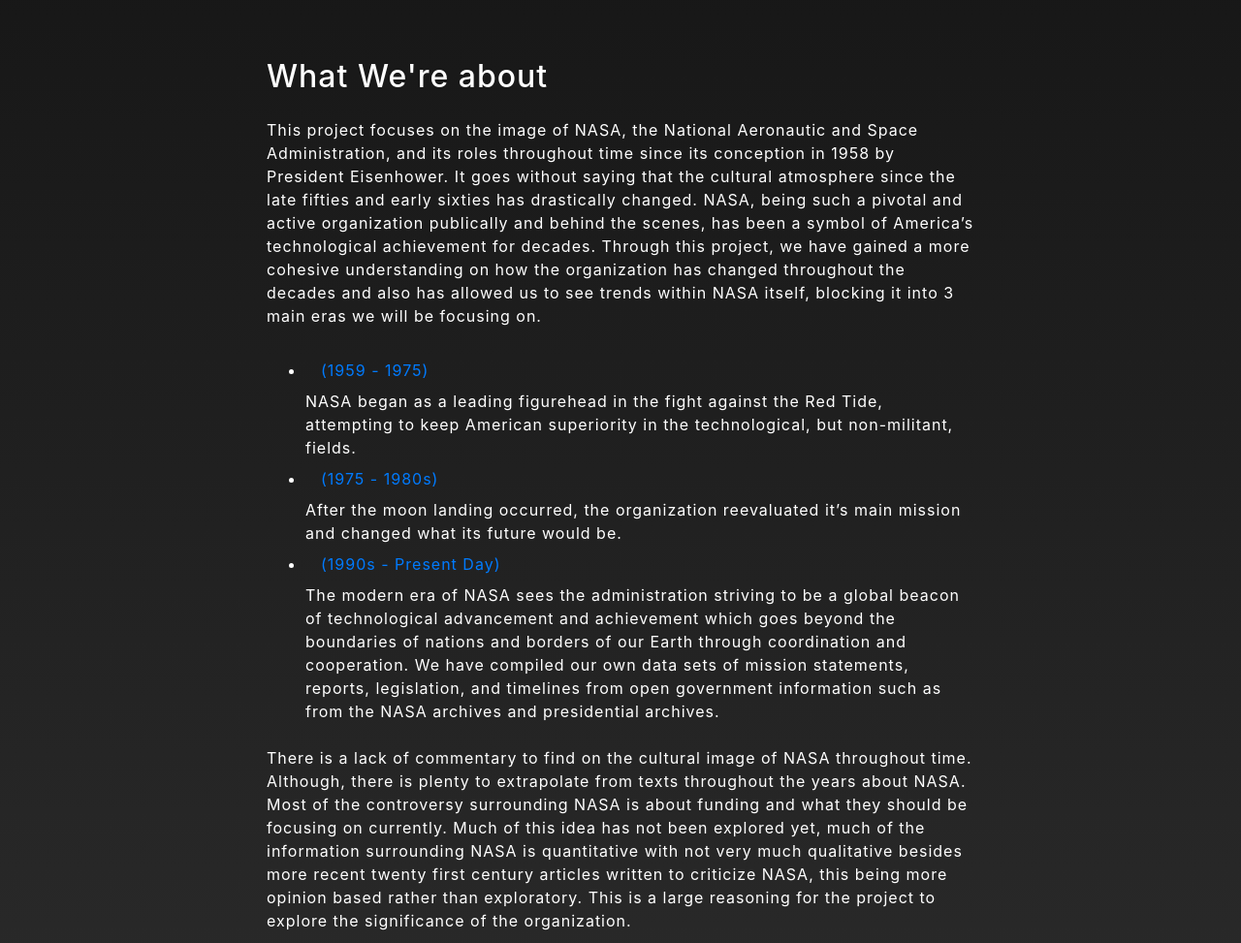
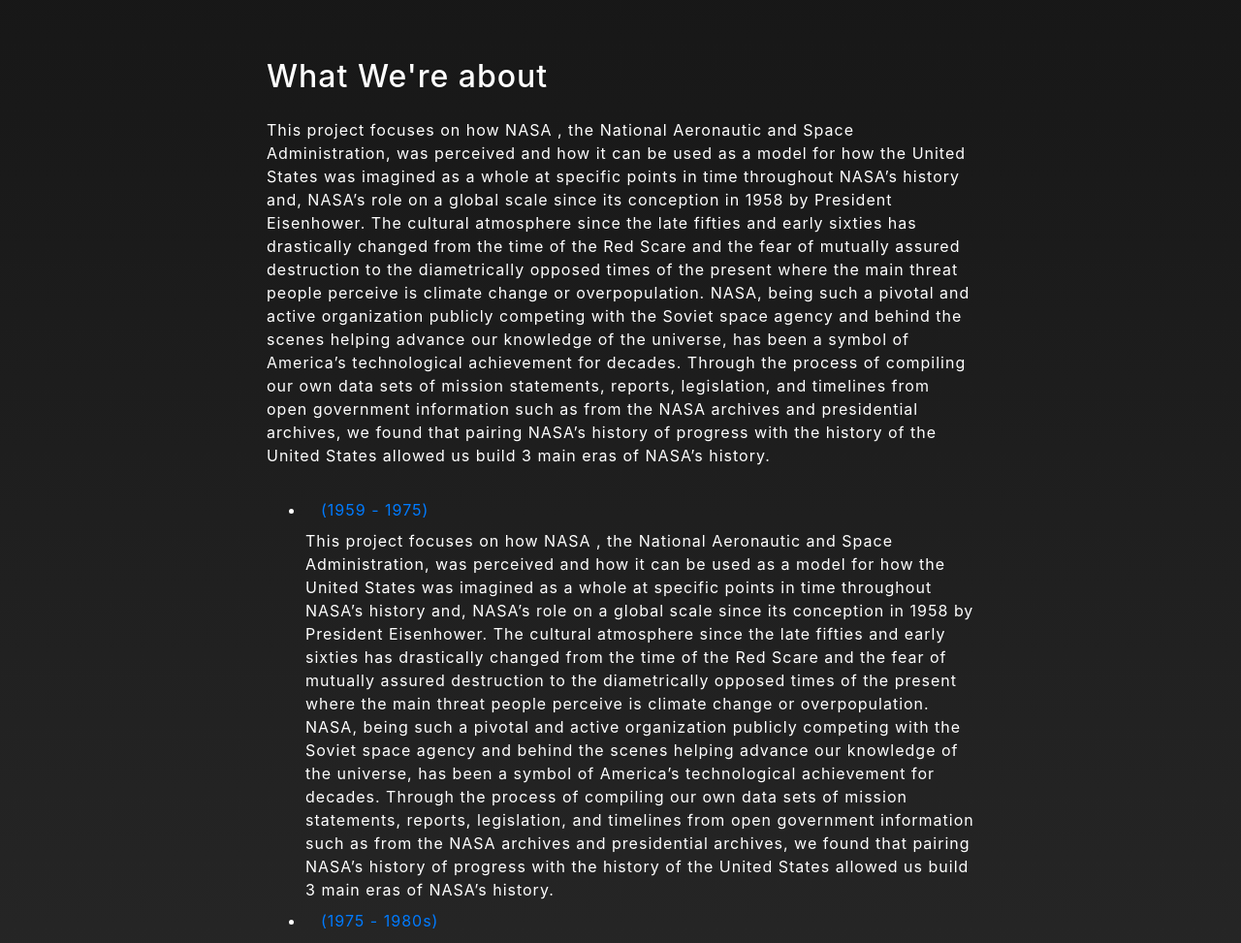
Before and after one commit to abraveteddybear/DT197NasaProgression, a website with bundled scripts: page index.html in a window 1280 px wide. Shown: the part 900-1873 px from the top of the page at 97% size. Built offline with nearby package versions, Linux system fonts and the light colour scheme; files whose address does not match are found by name.

Commit message:
Adding Intro

```diff
--- a/index.html
+++ b/index.html
@@ -87,23 +87,20 @@
         <div class="col-lg-8 mx-auto">
           <h2 class="text-white mb-4">What We're about</h2>
           <p class="text-white mb-4">
-              This project focuses on the image of NASA, the National Aeronautic and Space Administration,
-              and its roles throughout time since its conception in 1958 by President Eisenhower. It goes without saying that the cultural atmosphere since the
-               late fifties and early sixties has drastically changed. NASA, being such a pivotal and active organization publically and behind the scenes, has been
-               a symbol of America’s technological achievement for decades. Through this project, we have gained a more cohesive understanding on how the organization
-               has changed throughout the decades and also has allowed us to see trends within NASA itself, blocking it into 3 main eras we will
-               be focusing on.
+            This project focuses on how NASA , the National Aeronautic and Space Administration, was perceived and how it can be used as a model for how the United States was
+            imagined as a whole at specific points in time throughout NASA’s history and, NASA’s role on a global scale since its conception in 1958 by President Eisenhower. The
+            cultural atmosphere since the late fifties and early sixties has drastically changed from the time of the Red Scare and the fear of mutually assured destruction to the
+            diametrically opposed times of the present where the main threat people perceive is climate change or overpopulation. NASA, being such a pivotal and active organization
+            publicly competing with the Soviet space agency and behind the scenes helping advance our knowledge of the universe, has been a symbol of America’s technological achievement
+            for decades. Through the process of compiling our own data sets of mission statements, reports, legislation, and timelines from open government information such as from the
+            NASA archives and presidential archives, we found that pairing NASA’s history of progress with the history of the United States allowed us build 3 main eras of NASA’s history.
           </p>
                <ul type="I" class="text-white mb-4">
-                  <li><a class="nav-link js-scroll-trigger" href="#ERA1">(1959 - 1975)</a> NASA began as a leading figurehead in the fight against the Red Tide, attempting to keep American superiority in the technological,
-                      but non-militant, fields.
+                  <li><a class="nav-link js-scroll-trigger" href="#ERA1">(1959 - 1975)</a>  This project focuses on how NASA , the National Aeronautic and Space Administration, was perceived and how it can be used as a model for how the United States was imagined as a whole at specific points in time throughout NASA’s history and, NASA’s role on a global scale since its conception in 1958 by President Eisenhower. The cultural atmosphere since the late fifties and early sixties has drastically changed from the time of the Red Scare and the fear of mutually assured destruction to the diametrically opposed times of the present where the main threat people perceive is climate change or overpopulation. NASA, being such a pivotal and active organization publicly competing with the Soviet space agency and behind the scenes helping advance our knowledge of the universe, has been a symbol of America’s technological achievement for decades. Through the process of compiling our own data sets of mission statements, reports, legislation, and timelines from open government information such as from the NASA archives and presidential archives, we found that pairing NASA’s history of progress with the history of the United States allowed us build 3 main eras of NASA’s history.</li>
+                  <li> <a class="nav-link js-scroll-trigger" href="#ERA2">(1975 - 1980s)</a>  After the moon landing occurred, the organization reevaluated it’s main mission and changed what its future would be.
                   </li>
-                  <li> <a class="nav-link js-scroll-trigger" href="#ERA2">(1975 - 1980s)</a> After the moon landing occurred, the organization reevaluated it’s main mission and changed what its future would be.
-                  </li>
-                  <li><a class="nav-link js-scroll-trigger" href="#ERA3">(1990s - Present Day)</a> The modern era of NASA sees the administration striving to be a global beacon of technological advancement and
-                      achievement which goes beyond the boundaries of nations and borders of our Earth through coordination and cooperation.
-                      We have compiled our own data sets of mission statements, reports, legislation, and timelines from open government information
-                      such as from the NASA archives and presidential archives.
+                  <li><a class="nav-link js-scroll-trigger" href="#ERA3">(2000s - Present Day)</a> The modern era of NASA sees the administration striving to be a global beacon of technological advancement and achievement which goes beyond the boundaries of nations and borders of our Earth through coordination and cooperation.
+
                   </li>
                 </ul>
           <p class="text-white mb-4">
@@ -114,12 +111,11 @@
               more recent twenty first century articles written to criticize NASA, this being more opinion based rather than exploratory. This is a
               large reasoning for the project to explore the significance of the organization.
             <br><br>
-              What this work aims to accomplish is establishing a view of NASA throughout its lifetime connecting the quantitative data, which is always
-              brought up when discussing this topic, with the qualitative data which is absent from many accounts on NASA. We want to find out how NASA appeared
-              to the public so that we can help others, as well as ourselves, understand what NASA is or has been to show how it can be compared or used to view
-              the United States. We are entering another generation where NASA will be a leading figurehead in the future of not only Americans but people globally,
-              therefore observing the past we can learn a lot about our future. NASA helped usher in a new post Cold War age setting the United States as the
-              technological and sole superpower of the world, now we may see them play another pivotal role in the future of all.
+            What this work aims to accomplish is establishing a view of NASA throughout its lifetime. Our goal is to show that NASA’s plans and focus have mirrored that very
+            much of the United States, you can observe the changes in the times based on what NASA was doing and what their focus was. We are entering another generation where
+            NASA will be a leading figurehead in the future of not only Americans but people globally, therefore observing the past we can learn a lot about our future. NASA helped
+            usher in a new post Cold War age setting the United States as the technological and sole superpower of the world, now we may see them play another pivotal role in the future
+            of all humanity.
 
           </p>
         </div>
```
